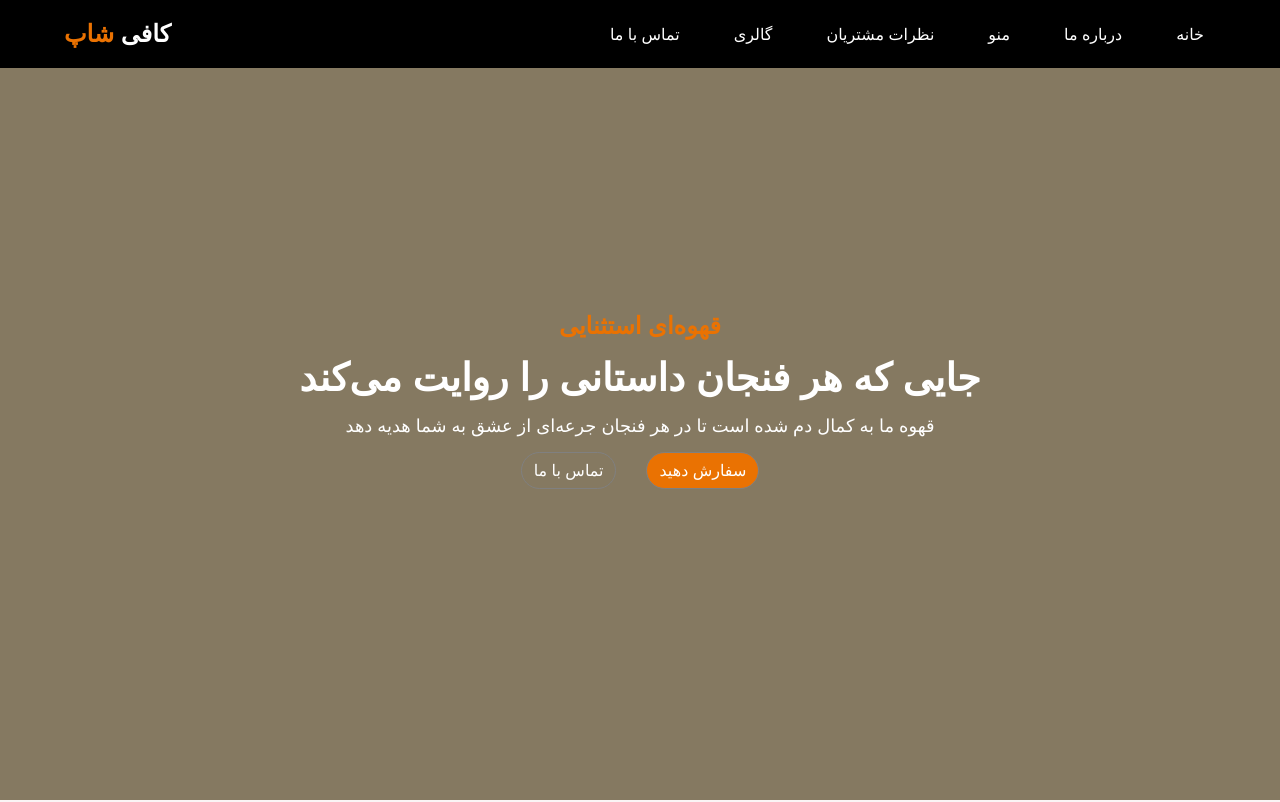
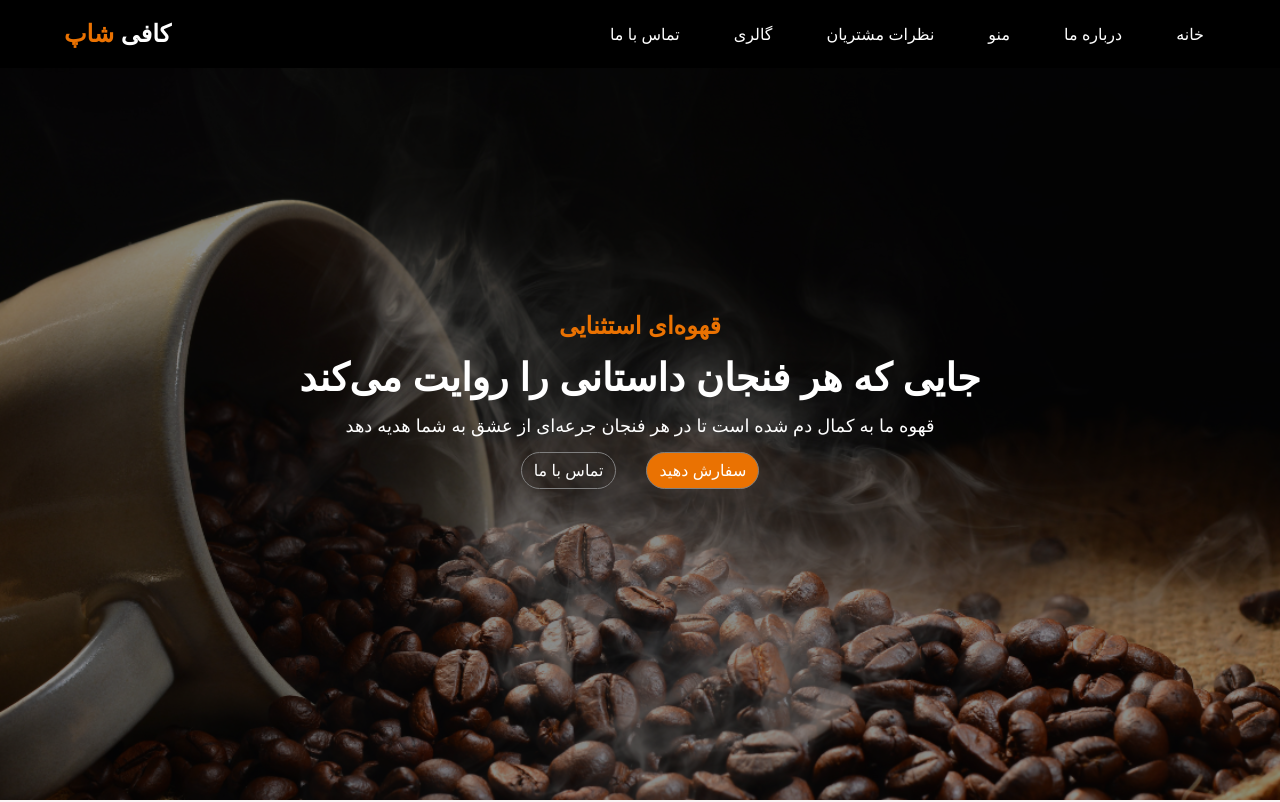
Before and after one commit to ROOZ-BEH-T2565/caffee-shop, a plain HTML site: page index.html in a window 1280 px wide. Shown: the top 802 px of the page. Drawn offline with nearby package versions, Linux system fonts and the light colour scheme; the site is published under a folder, as on GitHub Pages, so addresses that start at the root find nothing; a small style sheet from the web is missing.

Commit message:
Update style.css

```diff
--- a/style.css
+++ b/style.css
@@ -149,7 +149,7 @@ section .section-title::after {
 /* === .hero-section === */
 .hero-section {
   color: var(--white-color);
-  background-image: url(/images/image2.png);
+  background-image: url(images/image2.png);
   background-position: center;
   background-repeat: no-repeat;
   background-size: cover;
```
